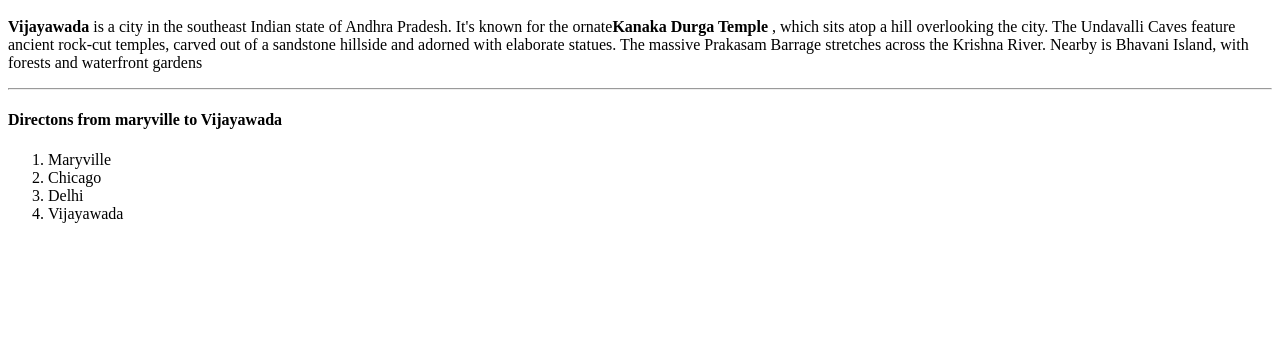
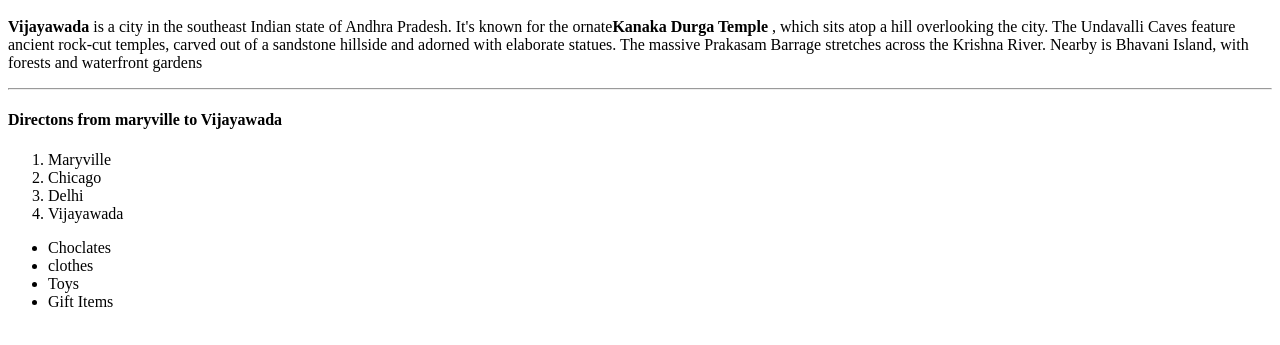
Before and after one commit to 44-563-WebApps-F21/webapps-f21-assignment-3-Bindukattabattula, a plain HTML site: page index.html in a window 1280 px wide. Shown: the part 101-446 px from the top of the page. Drawn offline with Linux system fonts and the light colour scheme.

Commit message:
Favourite items

```diff
--- a/index.html
+++ b/index.html
@@ -19,5 +19,8 @@
         <ol>
             <li>Maryville</li><li>Chicago</li><li>Delhi</li><li>Vijayawada</li>
         </ol>
+        <ul>
+            <li>Choclates</li><li>clothes</li><li>Toys</li><li>Gift Items</li>
+        </ul>
     </body>
 </html>
```
